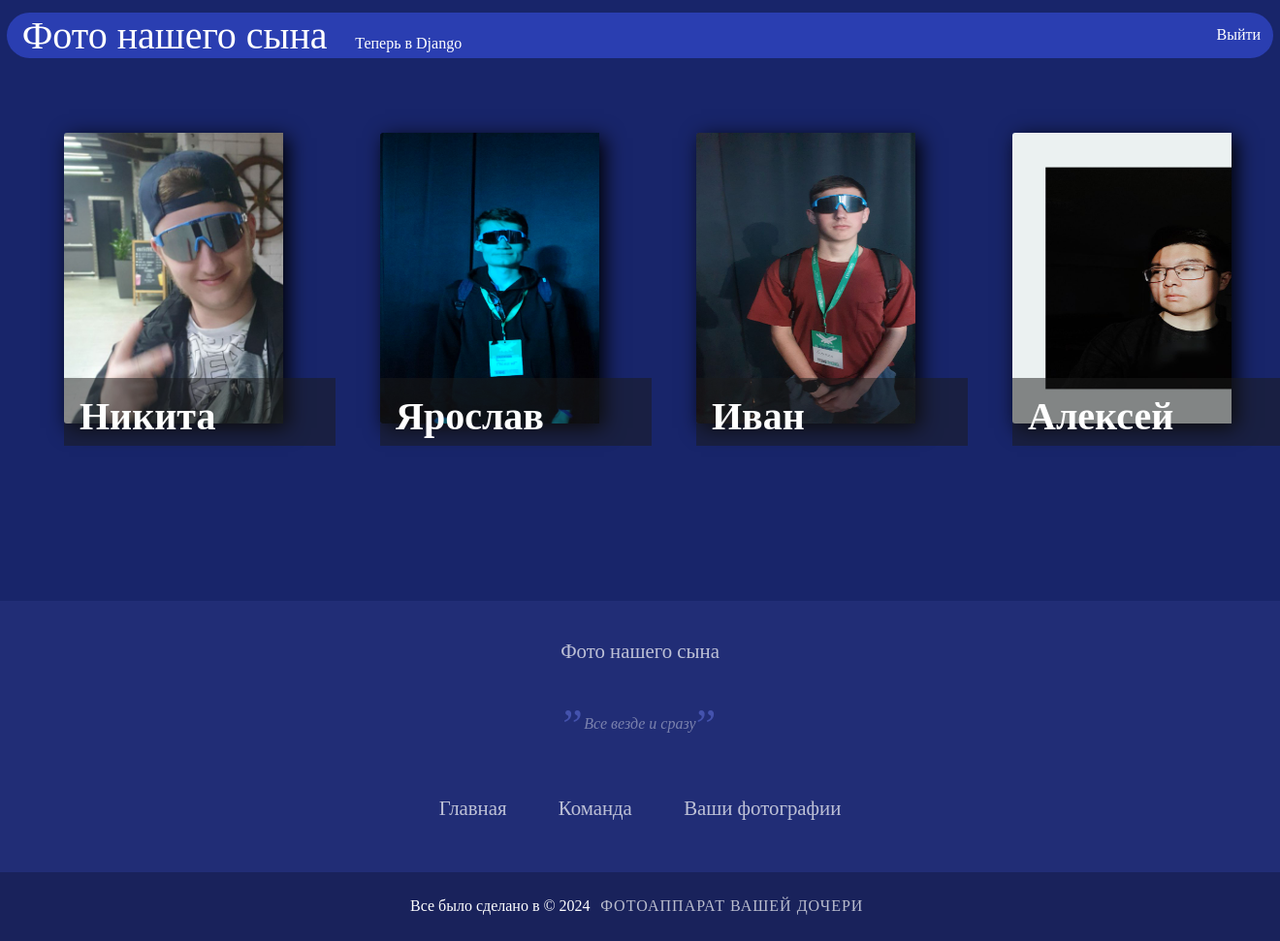
After one commit to HumanSuit7688/TechnoStrelka_instagram, a Django app: page /team/ in a window 1320 px wide. The commit adds this page. Shown: the whole page at 97% size. Run offline with Django 5.2, Linux system fonts and the light colour scheme.

Commit message:
Mega team

```diff
--- a/Web/Web/urls.py
+++ b/Web/Web/urls.py
@@ -3,5 +3,6 @@ from django.urls import path
 from main import views as m_view
 urlpatterns = [
     path('admin/', admin.site.urls),
-    path('',m_view.index)
+    path('',m_view.index),
+    path('team/',m_view.team)
 ]
--- a/Web/main/static/css/base.css
+++ b/Web/main/static/css/base.css
@@ -2,6 +2,12 @@
     padding: 0;
     margin: 0;
     box-sizing: border-box;
+}
+img{
+    height: 300px;
+    width: 300px;
+    border-radius: 3px;
+    transition: .5s;
 }
 body{background: #18256a;}
 a{text-decoration: none;}
@@ -14,7 +20,7 @@ a{text-decoration: none;}
 .left_footer{justify-content: flex-start;}
 
 footer{
-    margin-top: 15pt;
+    width: 100%;
     background-color: #212d76;
 }
 .MegaHead{
@@ -102,6 +108,68 @@ footer{
 }
 
 
+.MainText{
+    color: white;
+    margin-left: 12pt;
+    margin-top: 20pt;
+    margin-bottom: 100pt;
+}
+
+.teamContainer{
+    display: flex;
+}
+
+.card{
+    height: 300px;
+    margin: 50px;
+    box-shadow: 5px 5px 20px black;
+    overflow: hidden;
+}
+
+.moreInfo{
+    height: 70px;
+    width: 280px;
+    padding: 6px;
+    box-sizing: border-box;
+    position: absolute;
+    background:rgb(27, 27,27, .5);
+    color: white;
+    bottom: 340px;
+    transition: .9s;
+}
+
+.workerName{
+    margin: 10px;
+    font-size: 40px;
+}
+
+.workerInfo{
+    font-size: 20px;
+    margin: 20px;
+    visibility: hidden;
+    opacity: 0;
+    transition: .4s;
+}
+
+.card:hover{
+    cursor: pointer;
+}
+
+.card:hover .moreInfo{
+    height: 200px;
+    bottom: 340px;
+    background: black;
+}
+
+.card:hover .workerInfo{
+    opacity: 1;
+    visibility: visible;
+}
+
+.card:hover img{
+    transform: scale(1.2) rotate(-3deg);
+}
+
 @media (max-width:700px) {
     .header_navigation ul{
         flex-direction: column;
--- a/Web/main/templates/base.html
+++ b/Web/main/templates/base.html
@@ -13,9 +13,9 @@
         <div class='right_footer'><span class='exit'> Выйти</span></div>
     </div>
     </header>
-    <div class='Main_text'>
 
-        {{ main }}
+    <div class='MainText'>
+        {% block content %}{% endblock content %}
     </div>
 
     <footer>
@@ -25,8 +25,8 @@
                 <div class='quote_centre'><span class='motivation_text'><span class='quote'>&rdquo;</span><i>Все везде и сразу</i><span class='quote'>&rdquo;</span></span></div>
                 <div class='header_navigation'>
                     <ul>
-                        <li> <a href=''>Главная</a> </li>
-                        <li> <a href=''>Команда</a> </li>
+                        <li> <a href='/'>Главная</a> </li>
+                        <li> <a href='/team/'>Команда</a> </li>
                         <li> <a href=''>Ваши фотографии</a> </li>
 
                     </ul>
--- /dev/null
+++ b/Web/main/templates/team.html
@@ -0,0 +1,35 @@
+{% extends 'base.html' %}
+{% load static %}
+{% block content %}
+<div class='teamContainer'>
+<div class='card'>
+    <img src="{% static 'img/nikitos.jpg' %}" alt='Никита'>
+    <div class='moreInfo'>
+        <h1 class='workerName'>Никита</h1>
+        <p class='workerInfo'>Наш программист, помогал создавать внешний вид. Вот настолько но крут</p>
+    </div>
+</div>
+<div class='card'>
+    <img src="{% static 'img/yaros.jpg' %}" alt='Ярослав'>
+    <div class='moreInfo'>
+        <h1 class='workerName'>Ярослав</h1>
+        <p class='workerInfo'>Наш программист, он тоже делал внешний вид. Возможно фронт это очень полезно</p>
+    </div>
+</div>
+<div class='card'>
+    <img src="{% static 'img/ivanos.jpg' %}" alt='Иван'>
+    <div class='moreInfo'>
+        <h1 class='workerName'>Иван</h1>
+        <p class='workerInfo'>Наш программист, он написал весь бекэнд. Он слишком крут, но и настолько же несчастен</p>
+    </div>
+</div>
+
+<div class='card'>
+    <img src="{% static 'img/leshos.jpg' %}" alt='Алексей'>
+    <div class='moreInfo'>
+        <h1 class='workerName'>Алексей</h1>
+        <p class='workerInfo'>Наш дизайнер. Он отвечает за крутость внешнего вида. Спасибо ему за детство</p>
+    </div>
+</div>
+</div>
+{% endblock content %}
--- a/Web/main/views.py
+++ b/Web/main/views.py
@@ -3,3 +3,6 @@ from django.http import HttpResponse
 # Create your views here.
 def index(request):
     return render(request,'base.html')
+
+def team(request):
+    return render(request,'team.html')
```
Also changed, not shown: Web/main/static/css/user.css (added), Web/main/static/img/ivanos.jpg (added), Web/main/static/img/leshos.jpg (added), Web/main/static/img/nikitos.jpg (added), Web/main/static/img/yaros.jpg (added).
